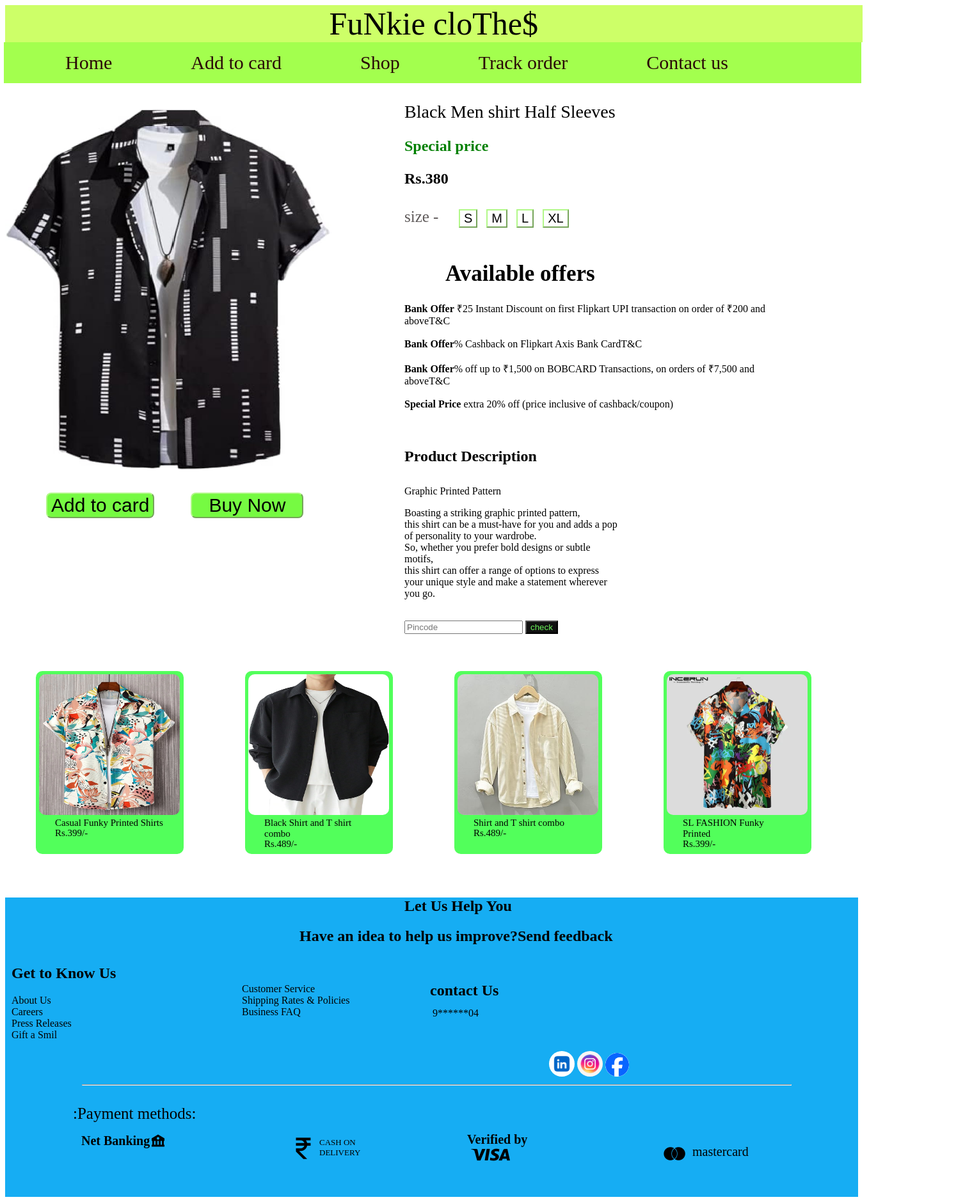
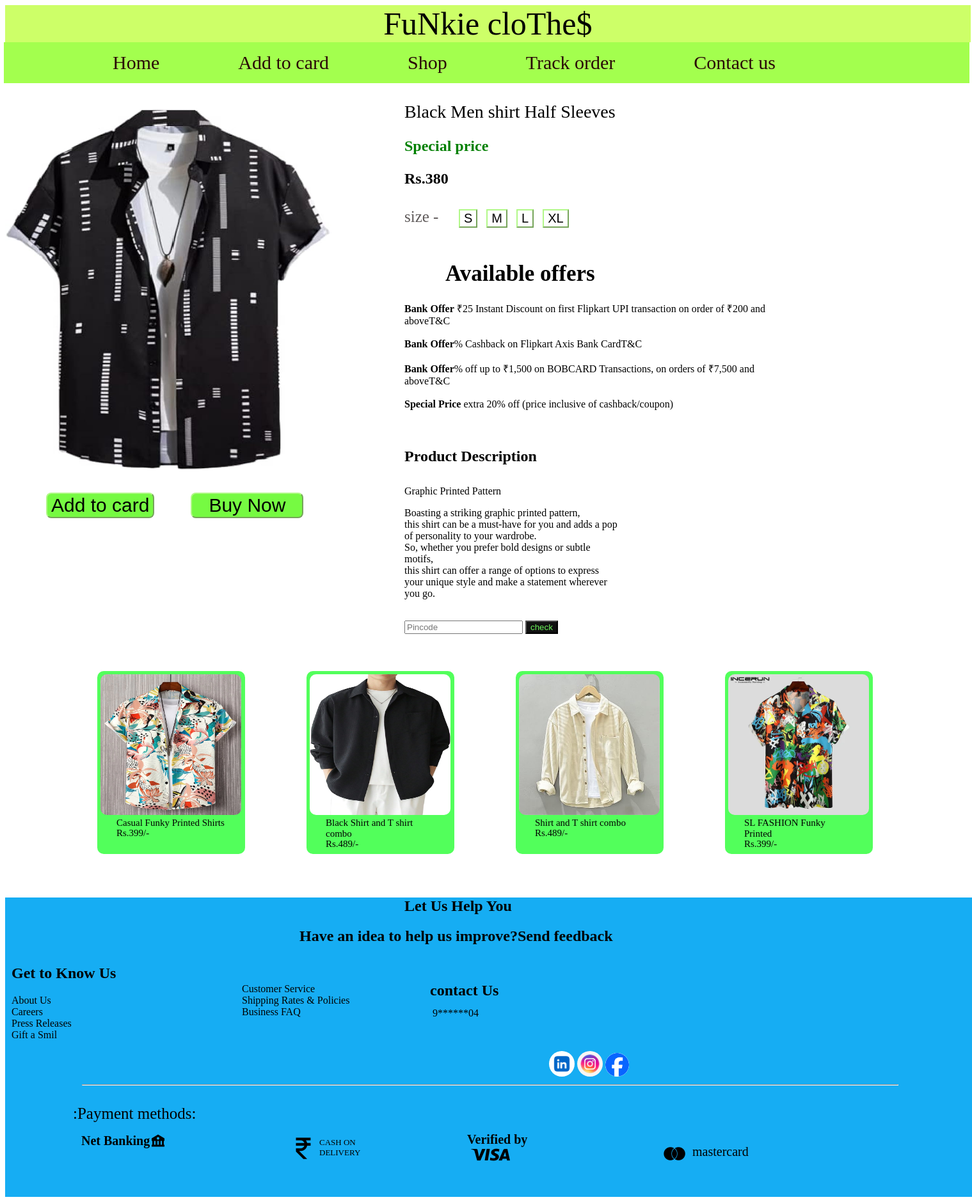
Before and after one commit to Vivekkumar7204/Funkie-Clothes, a plain HTML site: page index1.html in a window 1280 px wide. Shown: the whole page at 64% size, 1519 px wide, since content can reach past the window. Drawn offline with nearby package versions, Linux system fonts and the light colour scheme.

Commit message:
Update style1.css

```diff
--- a/style1.css
+++ b/style1.css
@@ -9,7 +9,7 @@ body{
     justify-content: center;
     align-items: center;
     background-color: rgb(205, 255, 104);
-    width: 182%;
+    width: 205%;
 }
 
 
@@ -24,7 +24,7 @@ body{
     .div2{
         margin-left: -2px;
         background-color: rgb(163, 255, 78);
-        width: 182%;
+        width: 205%;
     }
     li:hover{
         background-color: rgb(20, 20, 20);
@@ -41,7 +41,7 @@ body{
         color: rgb(41, 7, 7);
 
         text-decoration: none;
-        margin-left: 96px;
+        margin-left: 170px;
     }
     .aa1:hover{
         background-color: rgb(20, 20, 20);
@@ -153,7 +153,7 @@ body{
         align-items: center; */
         border: 2px;
         margin: 10px;
-        margin-left: 0pc;
+        margin-left: 6pc;
     }
     .div15 {
         width: 171px;
@@ -206,7 +206,7 @@ body{
 
     .fo{
         background-color: rgb(22, 173, 243);
-        width: 1333px;
+        width: 1511px;
         height: 468px
     }
     .ab1{
@@ -282,7 +282,7 @@ body{
     }
     .py{
         margin-left: -730px;
-        width: 1107px;
+        width: 1274px;
     }
     .pm{
         margin-left: -744px;
@@ -581,7 +581,7 @@ body{
         margin-left: 11px;
     }
     .container03{
-        margin-top: -130pc;
+        margin-top: -123pc;
         margin-left: 27pc;
     }
     .bt3{
@@ -603,7 +603,7 @@ body{
         border-radius: 8px;
         cursor: pointer;
         font-size: 65px;
-
+        margin-top: -10px;
     }
     .imp{
         background-color: blueviolet;
```
